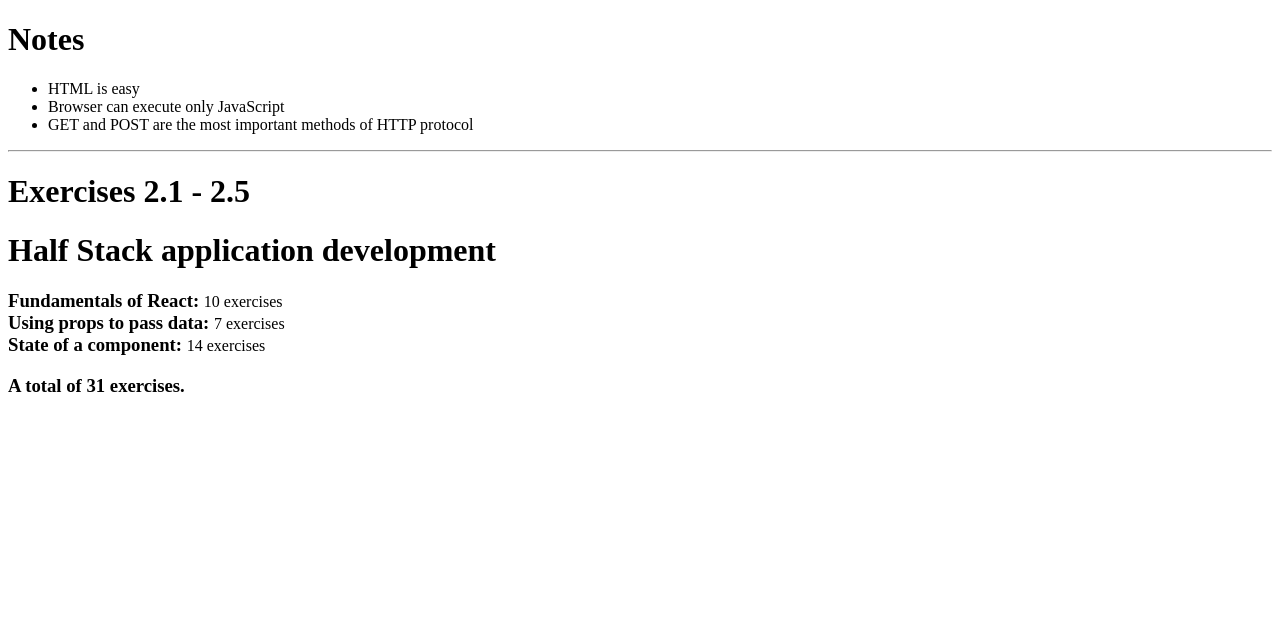
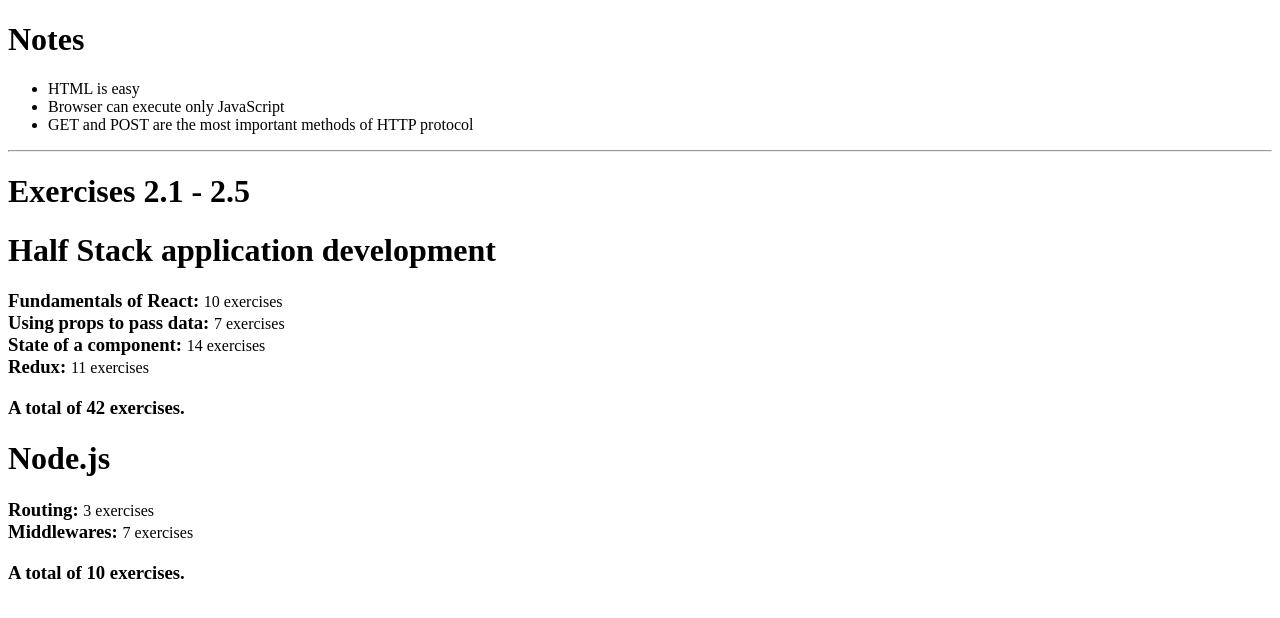
Before and after one commit to MasReed/full-stack-open-2021, a React (Create React App) app in the folder part2/: page / in a window 1280 px wide. Shown: the top 618 px of the page. Built offline with nearby package versions, Linux system fonts and the light colour scheme.

Commit message:
2.4-2.5 Functions for arbitrary number of courses, refactored

```diff
--- a/part2/src/a/Course.jsx
+++ b/part2/src/a/Course.jsx
@@ -5,7 +5,8 @@ import Content from './Content.jsx';
 import Total from './Total.jsx';
 
 const Course = ({ course }) => {
-    // Display content within a 'course' object
+    // Display content within each 'course' object
+
     return (
         <div>
             <Header title={course.name} />
--- a/part2/src/a/ExercisesApp.jsx
+++ b/part2/src/a/ExercisesApp.jsx
@@ -6,7 +6,9 @@ const ExercisesApp = (props) => {
     // Display information for a given course
 
     // Temporary data
-    const course = {
+    const courses =
+    [
+        {
             id: 1,
             name: 'Half Stack application development',
             parts: [
@@ -24,16 +26,40 @@ const ExercisesApp = (props) => {
                     name: 'State of a component',
                     exercises: 14,
                     id: 3
+                },
+                {
+                    name: 'Redux',
+                    exercises: 11,
+                    id: 4
                 }
             ]
-    };
+        },
+        {
+            id: 2,
+            name: 'Node.js',
+            parts: [
+                {
+                    name: 'Routing',
+                    exercises: 3,
+                    id: 1
+                },
+                {
+                    name: 'Middlewares',
+                    exercises: 7,
+                    id: 2
+                }
+            ]
+        }
+    ];
+
 
     // Elements to render
     return (
         <>
         <hr />
         <h1>Exercises 2.1 - 2.5</h1>
-        <Course course={course} />
+        {/* 'Unpack' courses by mapping each to Course Component */}
+        {courses.map( course => <Course key={course.id} course={course} />)}
         </>
     );
 }
```
Lines whose indentation alone changed are shown as unchanged.
